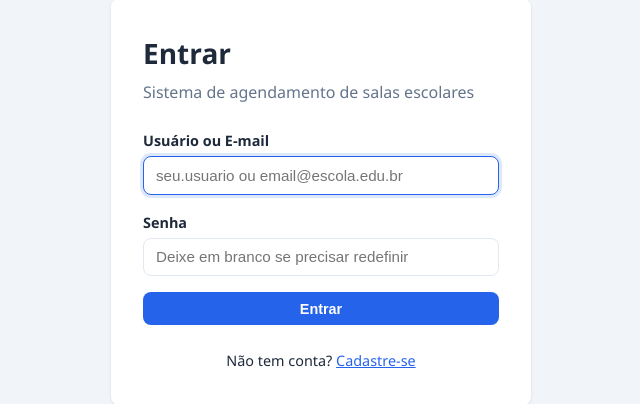
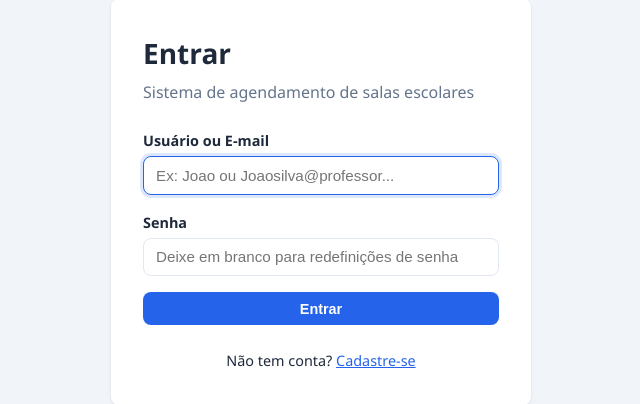
Before and after one commit to ChristopherRussiGOV/chiquinho-agendas, a Flask app: page /login in a window 1280 px wide. Shown: the part 65-469 px from the top of the page, without its empty margins (319-959 px from the left). Run offline with Flask 3, Linux system fonts and the light colour scheme.

Commit message:
Update login.html

```diff
--- a/agendamento-salas-escola/templates/login.html
+++ b/agendamento-salas-escola/templates/login.html
@@ -8,11 +8,11 @@
     <form method="POST" class="form">
         <label for="identifier">Usuário ou E-mail</label>
         <input type="text" id="identifier" name="identifier" required autofocus
-               placeholder="seu.usuario ou email@escola.edu.br">
+               placeholder="Ex: Joao ou Joaosilva@professor...">
 
         <label for="password">Senha</label>
         <input type="password" id="password" name="password"
-               placeholder="Deixe em branco se precisar redefinir">
+               placeholder="Deixe em branco para redefinições de senha">
 
         <button type="submit" class="btn btn-primary btn-block">Entrar</button>
     </form>
```
